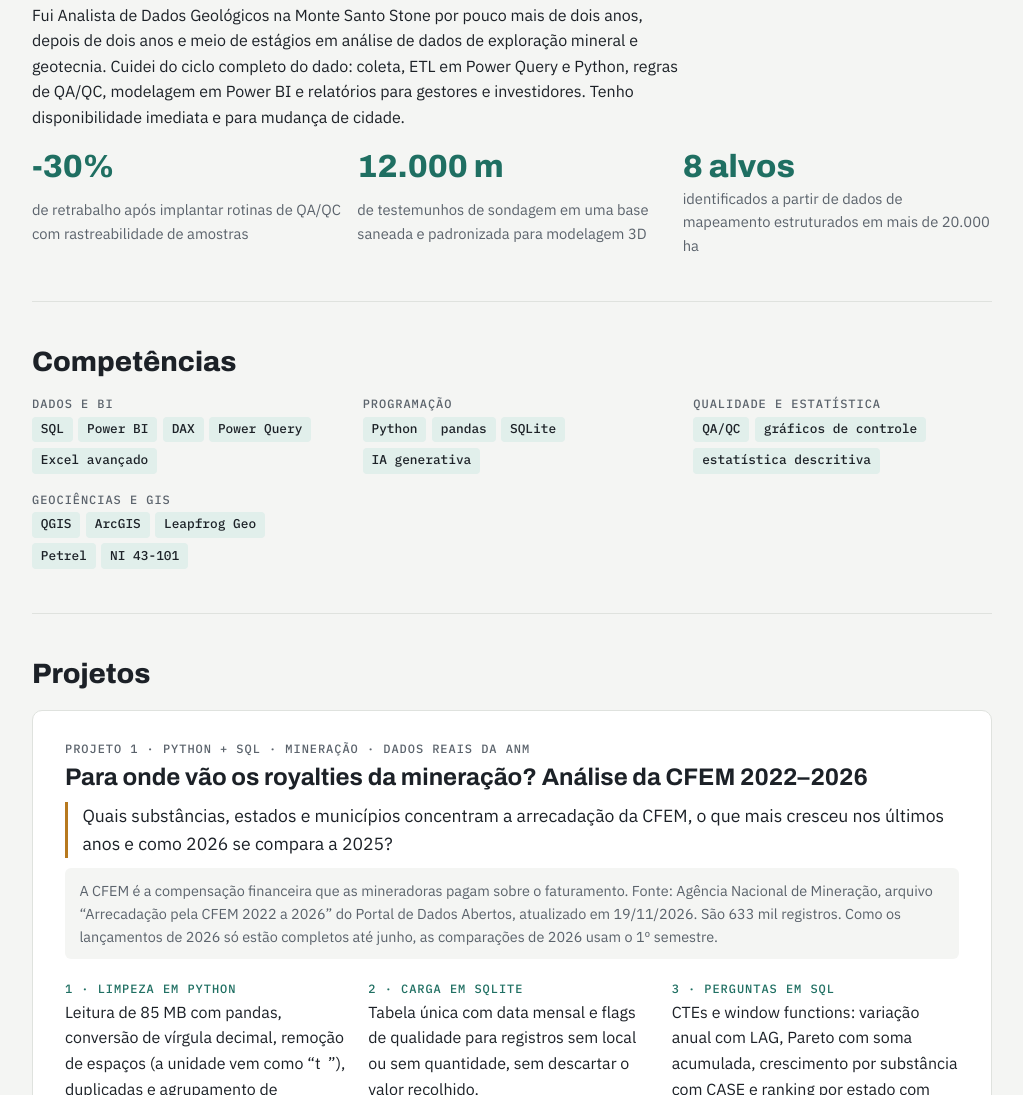
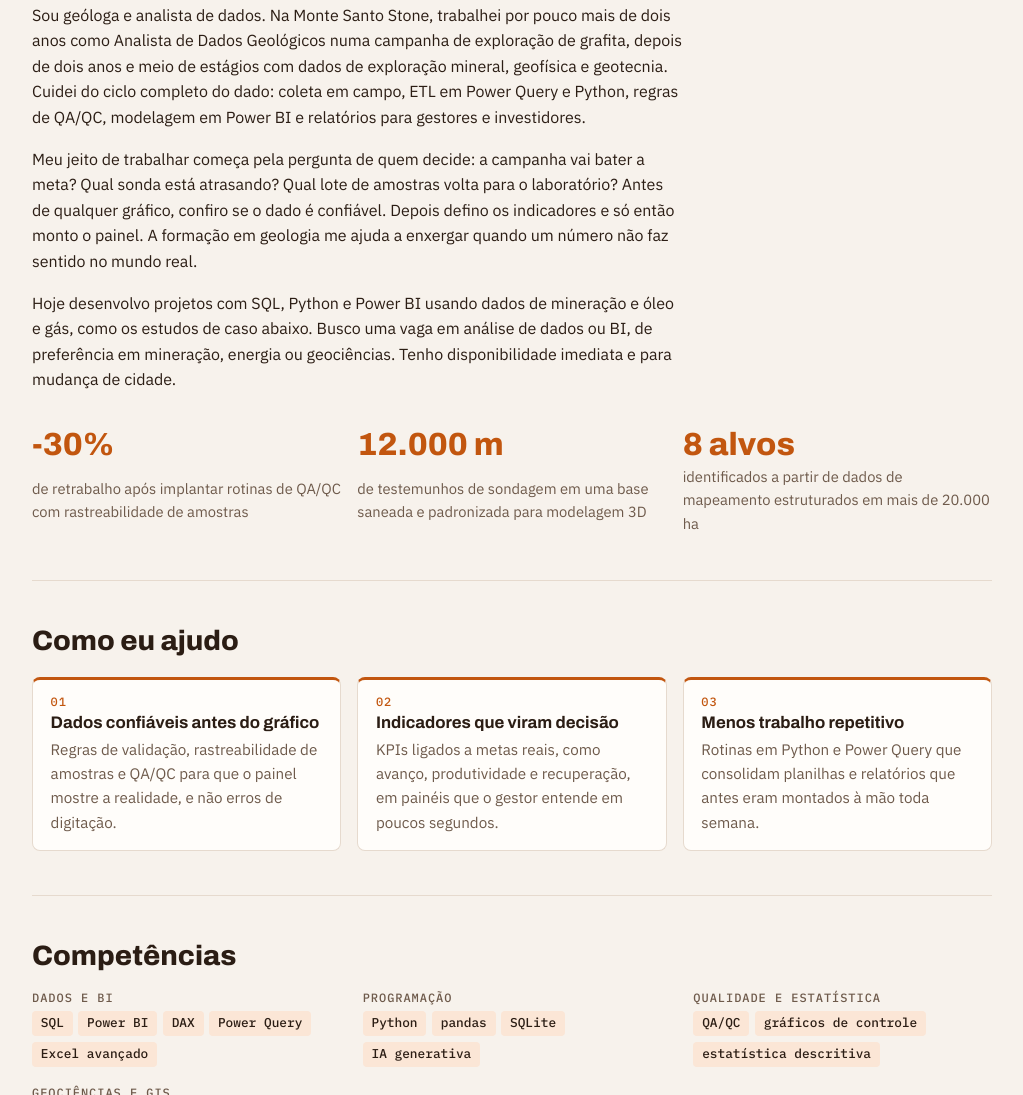
Before and after one commit to leticiacerqueira/leticiacerqueira.github.io, a plain HTML site: page index.html in a window 1280 px wide. Shown: the part 558-1653 px from the top of the page, without its empty margins (128-1151 px from the left). Drawn offline with Linux system fonts and the light colour scheme.

Commit message:
Portfólio: paleta marrom e laranja, seção Sobre ampliada e Como eu ajudo

```diff
--- a/index.html
+++ b/index.html
@@ -13,24 +13,24 @@
 <style>
 /* Layout: coluna única de leitura (~68ch) com faixa estratigráfica no topo; estudo de caso com gráficos em grade 2x2 */
 :root{
-  --bg:#f4f5f3; --surface:#ffffff; --fg:#1c2127; --muted:#5b636c; --line:#dfe2de;
-  --accent:#1f6f62;        /* malaquita */
-  --accent-soft:#e1efeb;
-  --ochre:#b7791f;         /* limonita, destaque de dado */
-  --bar:#9aa59f;
+  --bg:#f7f2ec; --surface:#fffdfa; --fg:#2b1d14; --muted:#6e5a4b; --line:#e6dace;
+  --accent:#c2560f;        /* laranja */
+  --accent-soft:#fbe6d6;
+  --ochre:#7a4a2a;         /* marrom, destaque de dado */
+  --bar:#c9a98f;
   --f-display:"Archivo","Segoe UI",system-ui,sans-serif;
   --f-body:"IBM Plex Sans","Segoe UI",system-ui,sans-serif;
   --f-mono:"IBM Plex Mono",ui-monospace,Consolas,monospace;
-  --s1:#c9b48a; --s2:#8f9b8a; --s3:#5f6f73; --s4:#a8714a; --s5:#3c4a52;
+  --s1:#d9b48a; --s2:#b07a4f; --s3:#7a4a2a; --s4:#e07a2e; --s5:#4a2e1e;
 }
 @media (prefers-color-scheme:dark){:root:not([data-theme="light"]){
-  --bg:#14181b; --surface:#1b2024; --fg:#e7eae8; --muted:#9aa3a8; --line:#2c3337;
-  --accent:#5fbfaa; --accent-soft:#1d332f; --ochre:#e0a548; --bar:#56625d;
-  --s1:#6e6248; --s2:#4c5749; --s3:#3a464a; --s4:#6b4a33; --s5:#2a3338; color-scheme:dark}}
+  --bg:#1a130f; --surface:#231a15; --fg:#f1e7df; --muted:#b9a596; --line:#3a2c23;
+  --accent:#f08a3c; --accent-soft:#3a2416; --ochre:#d9a066; --bar:#6b5345;
+  --s1:#6e5038; --s2:#5a3c28; --s3:#43301f; --s4:#8a4a1c; --s5:#2e1f15; color-scheme:dark}}
 :root[data-theme="dark"]{
-  --bg:#14181b; --surface:#1b2024; --fg:#e7eae8; --muted:#9aa3a8; --line:#2c3337;
-  --accent:#5fbfaa; --accent-soft:#1d332f; --ochre:#e0a548; --bar:#56625d;
-  --s1:#6e6248; --s2:#4c5749; --s3:#3a464a; --s4:#6b4a33; --s5:#2a3338; color-scheme:dark}
+  --bg:#1a130f; --surface:#231a15; --fg:#f1e7df; --muted:#b9a596; --line:#3a2c23;
+  --accent:#f08a3c; --accent-soft:#3a2416; --ochre:#d9a066; --bar:#6b5345;
+  --s1:#6e5038; --s2:#5a3c28; --s3:#43301f; --s4:#8a4a1c; --s5:#2e1f15; color-scheme:dark}
 *{box-sizing:border-box}
 body{background:var(--bg);color:var(--fg);font:16px/1.6 var(--f-body);
   padding-left:max(16px,env(safe-area-inset-left,0px));padding-right:max(16px,env(safe-area-inset-right,0px))}
@@ -117,6 +117,10 @@ dialog.dash iframe{width:100%;height:100%;border:0;background:var(--bg)}
 dialog.dash[data-modo="pbi"]{height:auto;max-height:calc(100dvh - 24px)}
 dialog.dash[data-modo="pbi"][open]{grid-template-rows:auto auto auto}
 dialog.dash[data-modo="pbi"] iframe{height:auto;aspect-ratio:1280/770;max-height:calc(100dvh - 170px)}
+.prose p{margin:0 0 1rem}
+.help .step{background:var(--surface);border:1px solid var(--line);border-top:3px solid var(--accent);border-radius:8px;padding:1rem 1.1rem}
+.help .step h3{font-size:1.05rem;margin:0}
+.help .step p{margin:0;color:var(--muted);font-size:.95rem}
 </style>
 
 <div class="strata" aria-hidden="true">
@@ -140,11 +144,24 @@ dialog.dash[data-modo="pbi"] iframe{height:auto;aspect-ratio:1280/770;max-height
 
 <section aria-labelledby="sobre">
   <h2 id="sobre">Sobre</h2>
-  <p class="read">Fui Analista de Dados Geológicos na Monte Santo Stone por pouco mais de dois anos, depois de dois anos e meio de estágios em análise de dados de exploração mineral e geotecnia. Cuidei do ciclo completo do dado: coleta, ETL em Power Query e Python, regras de QA/QC, modelagem em Power BI e relatórios para gestores e investidores. Tenho disponibilidade imediata e para mudança de cidade.</p>
+  <div class="read prose">
+    <p>Sou geóloga e analista de dados. Na Monte Santo Stone, trabalhei por pouco mais de dois anos como Analista de Dados Geológicos numa campanha de exploração de grafita, depois de dois anos e meio de estágios com dados de exploração mineral, geofísica e geotecnia. Cuidei do ciclo completo do dado: coleta em campo, ETL em Power Query e Python, regras de QA/QC, modelagem em Power BI e relatórios para gestores e investidores.</p>
+    <p>Meu jeito de trabalhar começa pela pergunta de quem decide: a campanha vai bater a meta? Qual sonda está atrasando? Qual lote de amostras volta para o laboratório? Antes de qualquer gráfico, confiro se o dado é confiável. Depois defino os indicadores e só então monto o painel. A formação em geologia me ajuda a enxergar quando um número não faz sentido no mundo real.</p>
+    <p>Hoje desenvolvo projetos com SQL, Python e Power BI usando dados de mineração e óleo e gás, como os estudos de caso abaixo. Busco uma vaga em análise de dados ou BI, de preferência em mineração, energia ou geociências. Tenho disponibilidade imediata e para mudança de cidade.</p>
+  </div>
   <div class="facts">
     <div class="fact"><b>-30%</b><span>de retrabalho após implantar rotinas de QA/QC com rastreabilidade de amostras</span></div>
     <div class="fact"><b>12.000 m</b><span>de testemunhos de sondagem em uma base saneada e padronizada para modelagem 3D</span></div>
     <div class="fact"><b>8 alvos</b><span>identificados a partir de dados de mapeamento estruturados em mais de 20.000 ha</span></div>
+  </div>
+</section>
+
+<section aria-labelledby="ajudo">
+  <h2 id="ajudo">Como eu ajudo</h2>
+  <div class="steps help">
+    <div class="step"><span class="label">01</span><h3>Dados confiáveis antes do gráfico</h3><p>Regras de validação, rastreabilidade de amostras e QA/QC para que o painel mostre a realidade, e não erros de digitação.</p></div>
+    <div class="step"><span class="label">02</span><h3>Indicadores que viram decisão</h3><p>KPIs ligados a metas reais, como avanço, produtividade e recuperação, em painéis que o gestor entende em poucos segundos.</p></div>
+    <div class="step"><span class="label">03</span><h3>Menos trabalho repetitivo</h3><p>Rotinas em Python e Power Query que consolidam planilhas e relatórios que antes eram montados à mão toda semana.</p></div>
   </div>
 </section>
 
@@ -534,6 +551,5 @@ document.querySelectorAll("[data-dash]").forEach(b=>b.addEventListener("click",e
 document.getElementById("dash-x").onclick=()=>d.close();
 d.addEventListener("click",e=>{if(e.target===d)d.close();});})();
 </script>
-
 </body>
 </html>
```
